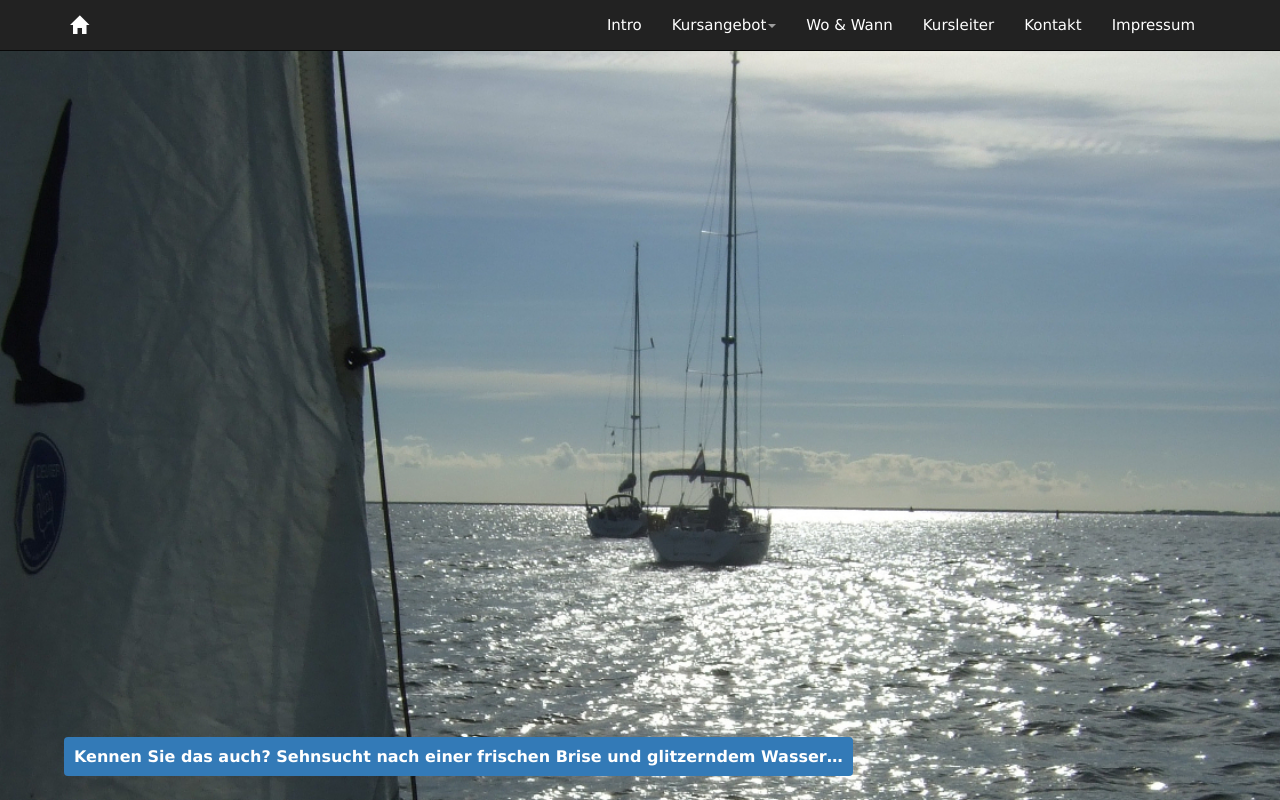
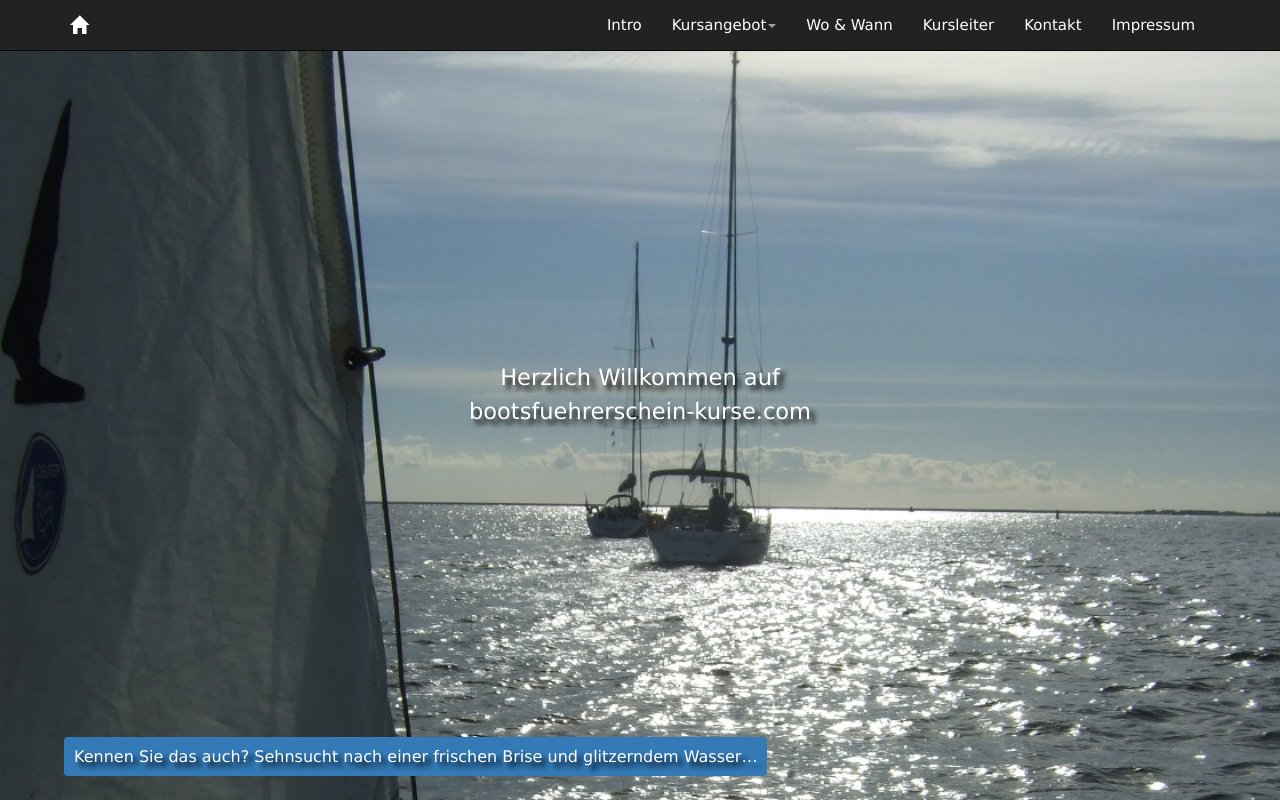
Before and after one commit to bootsfuehrerschein-kurse/bootsfuehrerschein-kurse.github.io, a plain HTML site: page index.html in a window 1280 px wide. Drawn offline with nearby package versions, Linux system fonts and the light colour scheme.

Commit message:
noch ein TitelLabel

```diff
--- a/css/mine.css
+++ b/css/mine.css
@@ -41,7 +41,21 @@ body, html {
 }
 
 .weisseSchrift {
-  color:             white;
+  	color:             	white;
+}
+
+.titelLabel{
+		color: 							white;
+		text-align:					center;
+		font-size:					150%;
+		text-shadow: 				5px 5px 5px black;
+}
+
+.buttonLabel{
+		font-weight: 				normal;
+		font-size: 					16px;
+		padding: 						10px;
+		text-shadow: 				5px 5px 5px black;
 }
 
 td.linienLinks{
--- a/index.html
+++ b/index.html
@@ -82,8 +82,14 @@
 
 
   <div class="bgimg">
+    <div class="w3-display-middle  w3-padding-jumbo titelLabel">
+      <p>Herzlich Willkommen auf
+      <br>bootsfuehrerschein-kurse.com</p>
+    </div>
+
+
     <div class="w3-display-bottomleft w3-padding-jumbo hidden-xs">
-				<span class="label label-primary" style="font-size: 16px; padding: 10px">Kennen Sie das auch?  Sehnsucht nach einer frischen Brise und glitzerndem Wasser…</span>
+				<span class="label label-primary buttonLabel" >Kennen Sie das auch?  Sehnsucht nach einer frischen Brise und glitzerndem Wasser…</span>
     </div>
   </div>
 
```
